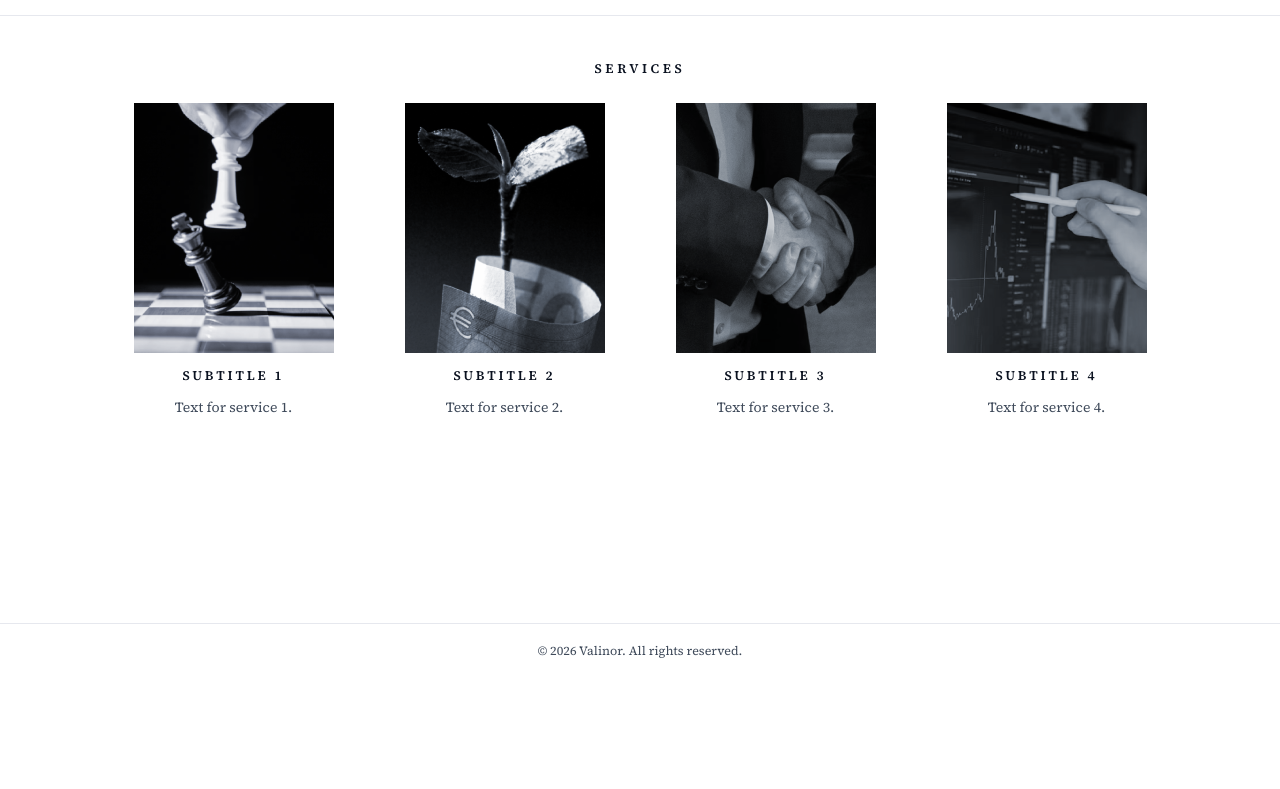
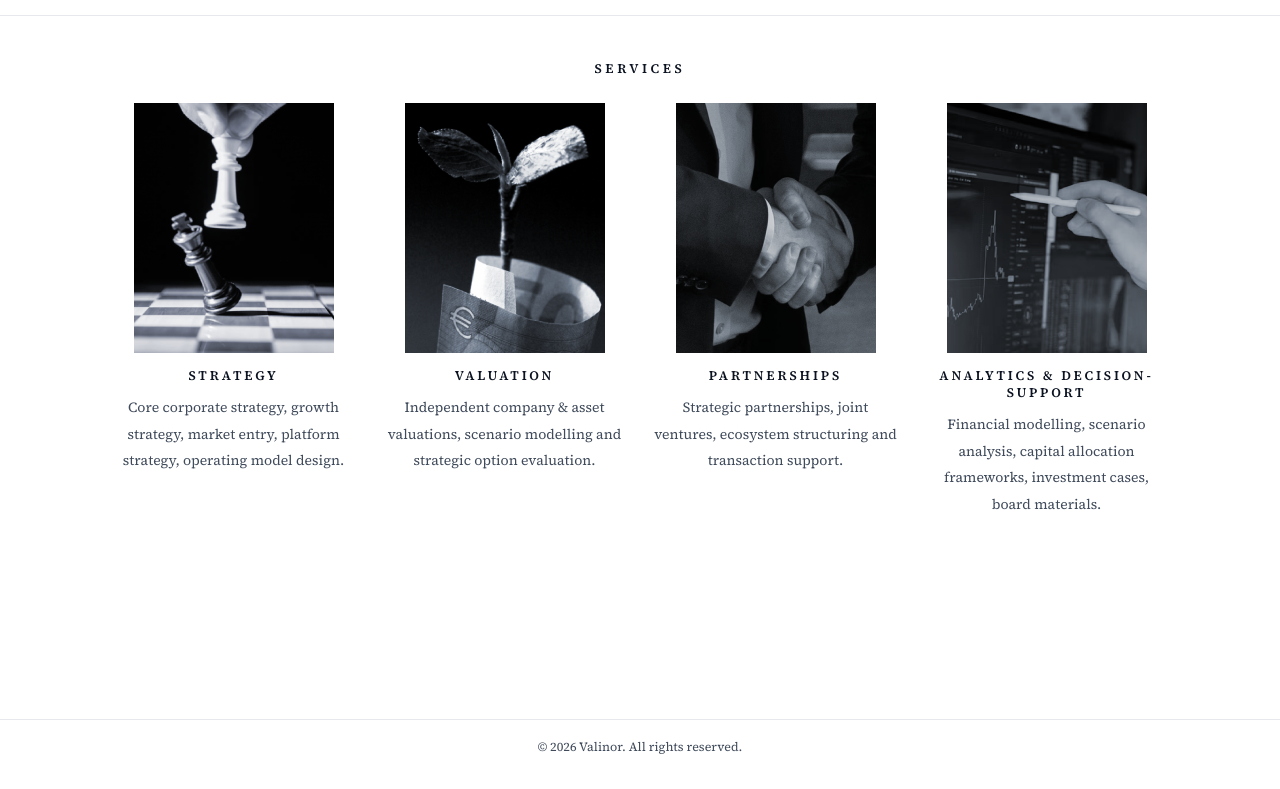
Before and after one commit to valinor-advisory/valinor-advisory, a plain HTML site: page services.html in a window 1280 px wide. Shown: the part 148-937 px from the top of the page. Before the commit the page ends 841 px from the top, so only its background shows below. Drawn offline with Linux system fonts and the light colour scheme.

Commit message:
Services descriptions

```diff
--- a/services.html
+++ b/services.html
@@ -153,26 +153,26 @@
     <div class="services-grid">
       <div class="service">
         <img src="SERVICE-1.png" alt="Service 1">
-        <h3>Subtitle 1</h3>
-        <p>Text for service 1.</p>
+        <h3>Strategy</h3>
+        <p>Core corporate strategy, growth strategy, market entry, platform strategy, operating model design.</p>
       </div>
 
       <div class="service">
         <img src="SERVICE-2.png" alt="Service 2">
-        <h3>Subtitle 2</h3>
-        <p>Text for service 2.</p>
+        <h3>Valuation</h3>
+        <p>Independent company & asset valuations, scenario modelling and strategic option evaluation.</p>
       </div>
 
       <div class="service">
         <img src="SERVICE-3.png" alt="Service 3">
-        <h3>Subtitle 3</h3>
-        <p>Text for service 3.</p>
+        <h3>Partnerships</h3>
+        <p>Strategic partnerships, joint ventures, ecosystem structuring and transaction support.</p>
       </div>
 
       <div class="service">
         <img src="SERVICE-4.png" alt="Service 4">
-        <h3>Subtitle 4</h3>
-        <p>Text for service 4.</p>
+        <h3>Analytics & Decision-Support</h3>
+        <p>Financial modelling, scenario analysis, capital allocation frameworks, investment cases, board materials.</p>
       </div>
     </div>
   </div>
```
